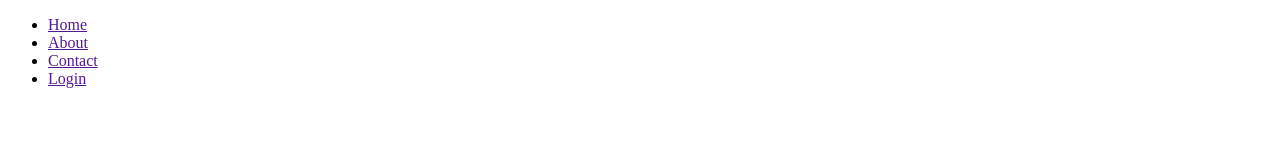
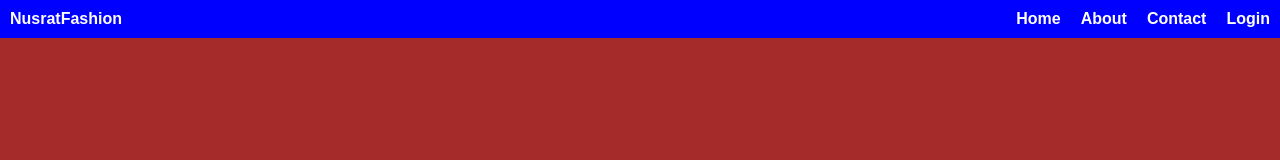
Before and after one commit to hossainsadik7/NusratFashion, a plain HTML site: page index.html in a window 1280 px wide. Drawn offline with Linux system fonts and the light colour scheme.

Commit message:
first commit

```diff
--- a/index.html
+++ b/index.html
@@ -4,11 +4,13 @@
     <meta charset="UTF-8">
     <meta name="viewport" content="width=device-width, initial-scale=1.0">
     <title>NusratFashion</title>
+    <link rel="stylesheet" href="style.css">
 </head>
 <body>
-       <header>
+       <header class="mainHeader">
         <nav>
-            <ul>
+            <ul class="mainMenue">
+                <li class="logo"><a href="">NusratFashion</a></li>
                 <li><a href="">Home</a></li>
                 <li><a href="">About</a></li>
                 <li><a href="">Contact</a></li>
--- /dev/null
+++ b/style.css
@@ -0,0 +1,26 @@
+*{
+    margin: 0;
+    padding: 0;
+}
+body{
+    background-color: brown;
+}
+.mainMenue{
+    display:flex;
+    background-color: blue;
+}
+
+.mainMenue li{
+    list-style: none;
+}
+.mainMenue li a{
+    text-decoration: none;
+    display: block;
+    padding: 10px 10px;
+    color:white;
+    font-family: sans-serif;
+    font-weight: bold;
+}
+.logo{
+    margin-right: auto;
+}
```
